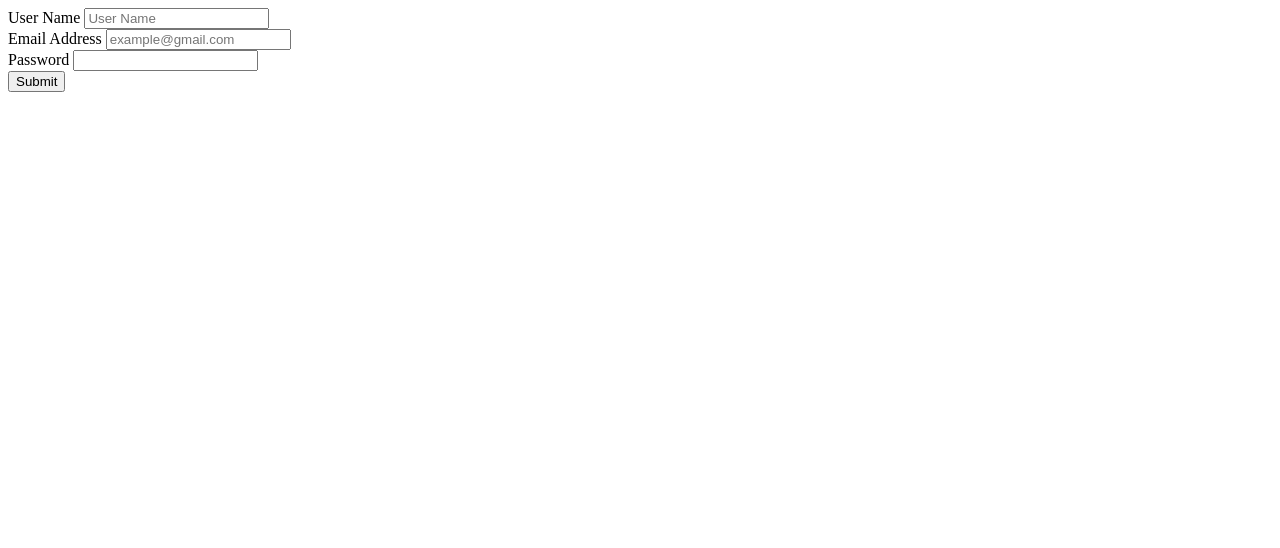
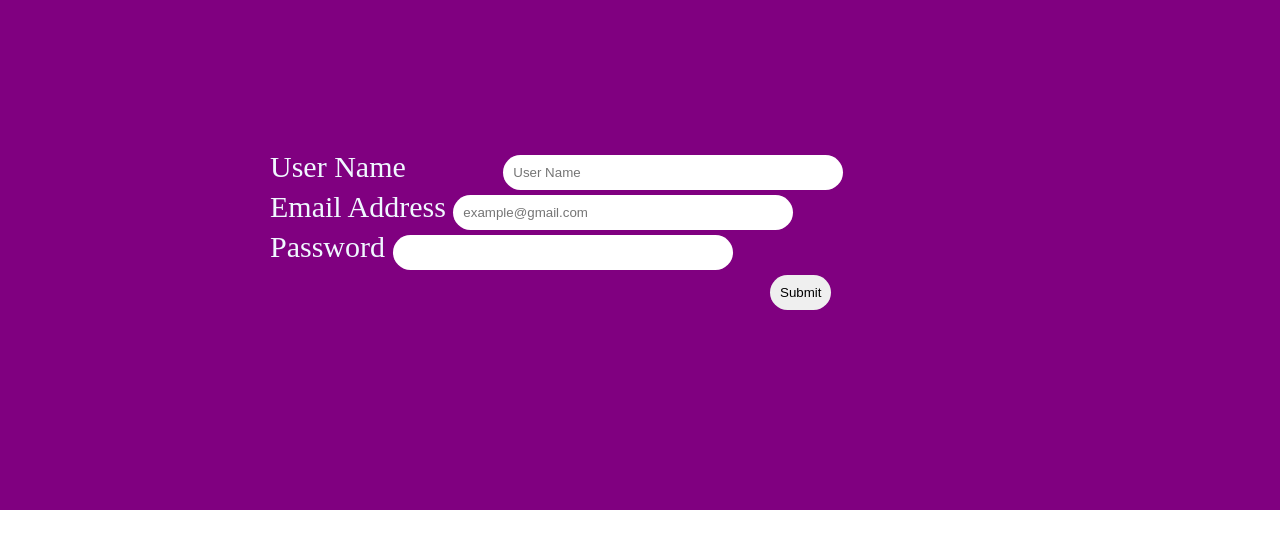
Before and after one commit to OkolieGold/OkolieGold.github.io, a plain HTML site: page form.html in a window 1280 px wide. Drawn offline with Linux system fonts and the light colour scheme.

Commit message:
uploaded new edit

```diff
--- /dev/null
+++ b/form.css
@@ -0,0 +1,27 @@
+*{
+    padding: 0;
+    margin: 0;
+ }
+
+.form{
+    padding-top: 150px;
+    padding-left: 270px;
+    color: aliceblue;
+    background-color: purple;
+    background-size: cover;
+    padding-bottom: 200px;
+    font-size: 30px;
+}
+
+.placeholder{
+    min-width: 320px;
+    max-width: 720px;
+    padding: 10px;
+    position: relative;
+    border-radius: 25px;
+    border: none;
+}
+
+.text{
+
+}
--- a/form.html
+++ b/form.html
@@ -4,19 +4,20 @@
     <meta charset="UTF-8">
     <meta name="viewport" content="width=device-width, initial-scale=1.0">
     <title>Form</title>
+    <link rel="stylesheet" type="text/css" href="form.css">
 </head>
 <body>
-    <form>
-        <label for="username">User Name</label>
-        <input type="text" name="username" placeholder="User Name"><br>
+    <form class="form">
+        <label for="username" class="text">User Name</label>
+        <input type="text" name="username" placeholder="User Name" class="placeholder" style="margin-left: 90px;"><br>
 
-        <label for="email">Email Address</label>
-        <input type="email" name="email" placeholder="example@gmail.com"><br>
+        <label for="email" class="text">Email Address</label>
+        <input type="email" name="email" placeholder="example@gmail.com" class="placeholder"><br>
 
-        <label for="password">Password</label>
-        <input type="password" name="password"><br>
+        <label for="password" class="text">Password</label>
+        <input type="password" name="password" class="placeholder"><br>
 
-        <button>Submit</button>
+        <button style="border-radius: 20px; border: none; padding: 10px; margin-left: 500px;">Submit</button>
     </form>
 </body>
 </html>
```
